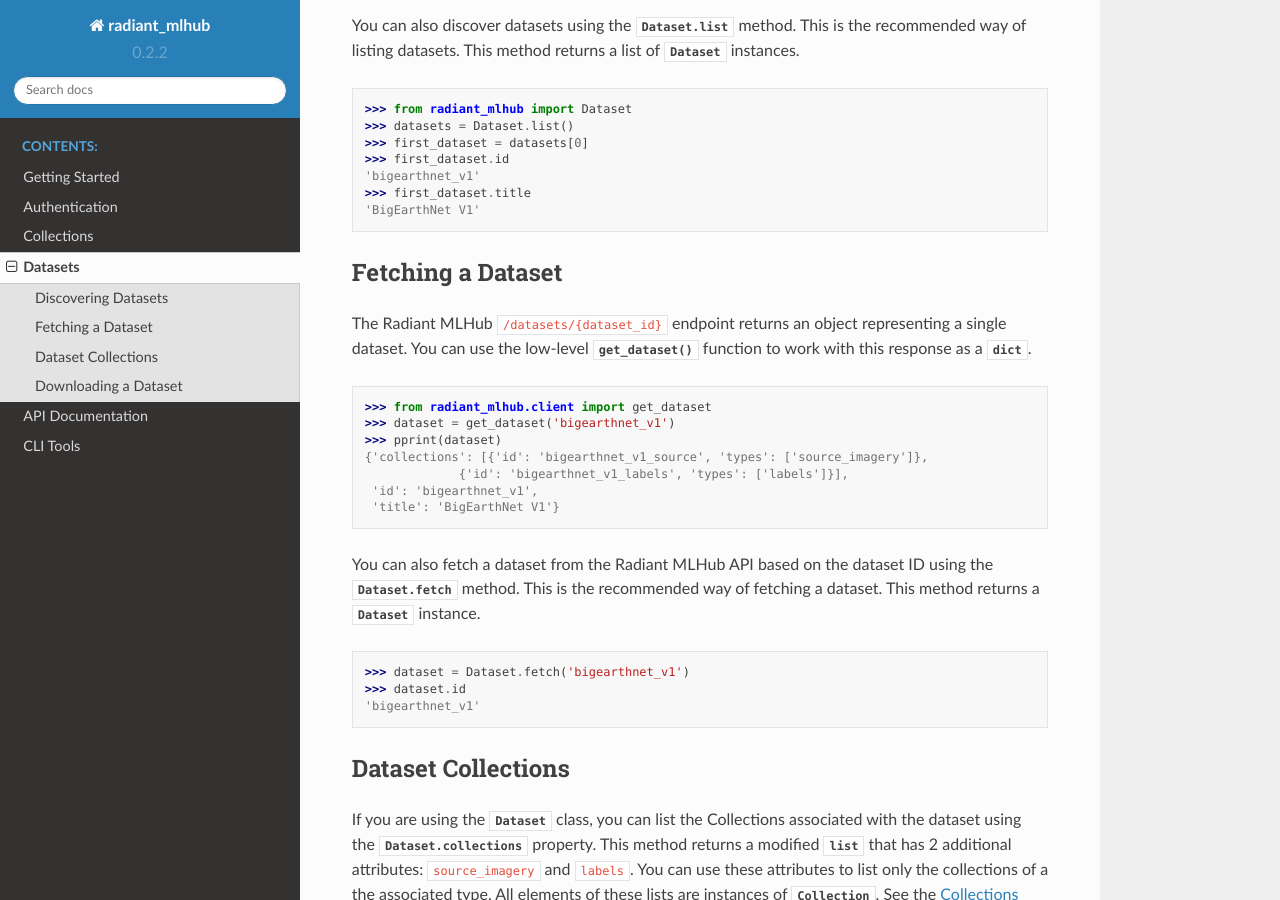
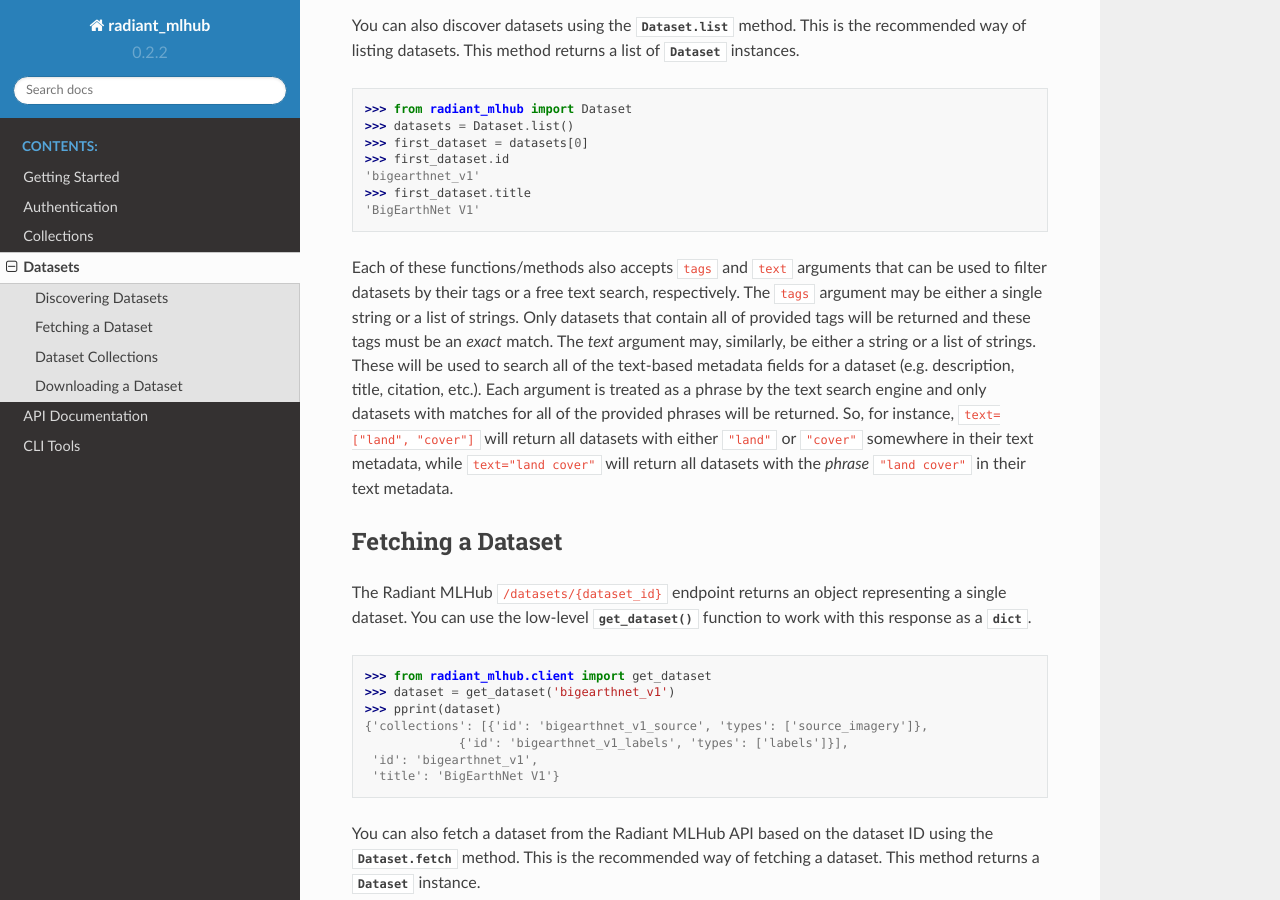
Before and after one commit to radiantearth/radiant-mlhub, a Sphinx documentation site: the page built from docs/source/datasets.rst, in a window 1280 px wide and 900 px high, scrolled down 993 px. Built offline with Sphinx 7.4.7 and the Read the Docs theme 2.0.0, drawn with Linux system fonts in a browser that asks for light colours.

Commit message:
Update CHANGELOG and docs for #60

```diff
--- a/docs/source/datasets.rst
+++ b/docs/source/datasets.rst
@@ -50,6 +50,17 @@ listing datasets. This method returns a list of :class:`Dataset <radiant_mlhub.m
     'bigearthnet_v1'
     >>> first_dataset.title
     'BigEarthNet V1'
+
+Each of these functions/methods also accepts ``tags`` and ``text`` arguments that can be used to filter
+datasets by their tags or a free text search, respectively. The ``tags`` argument may be either a
+single string or a list of strings. Only datasets that contain all of provided tags will be returned
+and these tags must be an `exact` match. The `text` argument may, similarly, be either a string or a
+list of strings. These will be used to search all of the text-based metadata fields for a dataset
+(e.g. description, title, citation, etc.). Each argument is treated as a phrase by the text search
+engine and only datasets with matches for all of the provided phrases will be returned. So, for
+instance, ``text=["land", "cover"]`` will return all datasets with either ``"land"`` or ``"cover"``
+somewhere in their text metadata, while ``text="land cover"`` will return all datasets with the
+`phrase` ``"land cover"`` in their text metadata.
 
 Fetching a Dataset
 ++++++++++++++++++
```
Also changed, not shown: CHANGELOG.md (+4 -1 lines).
